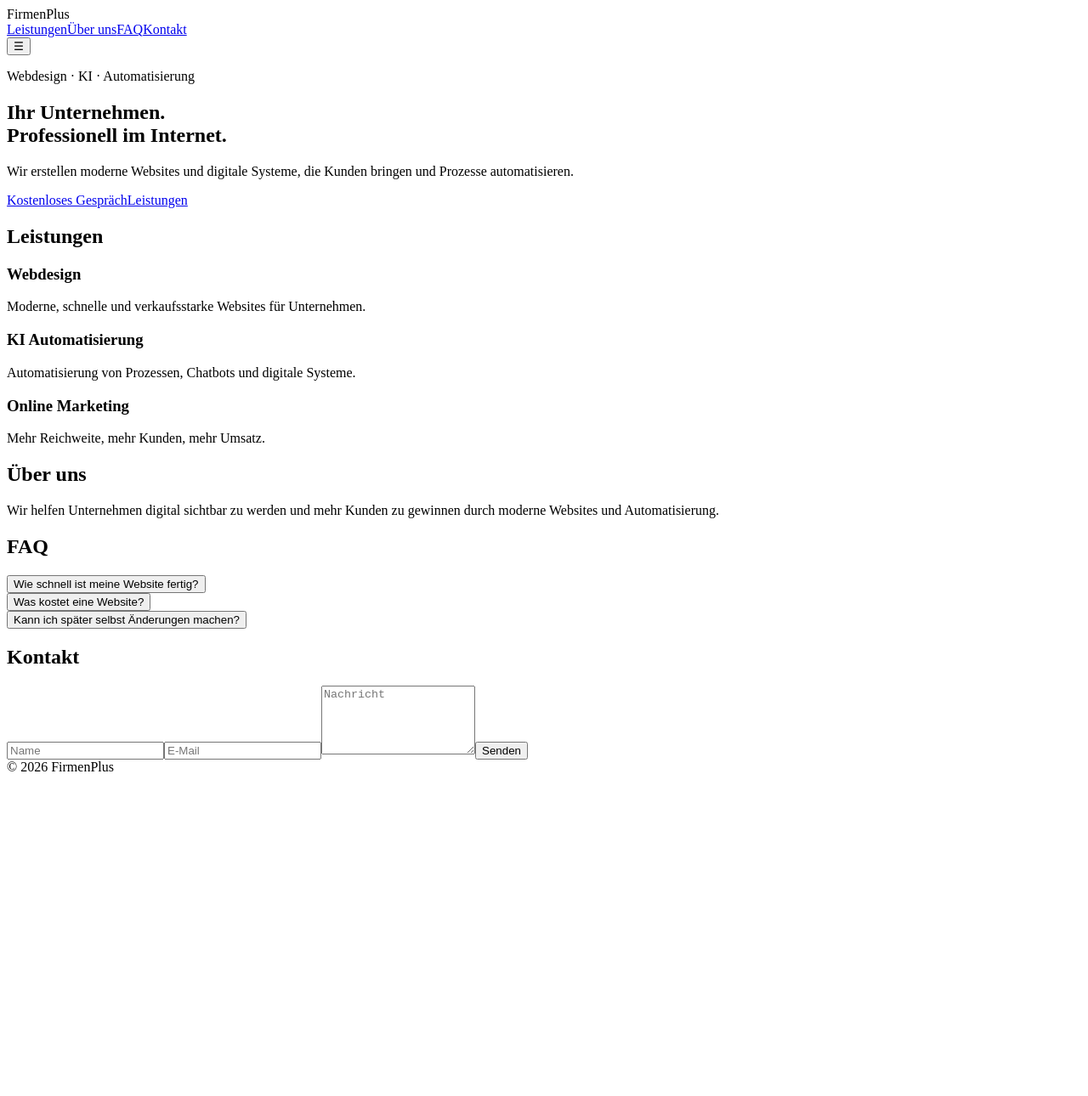
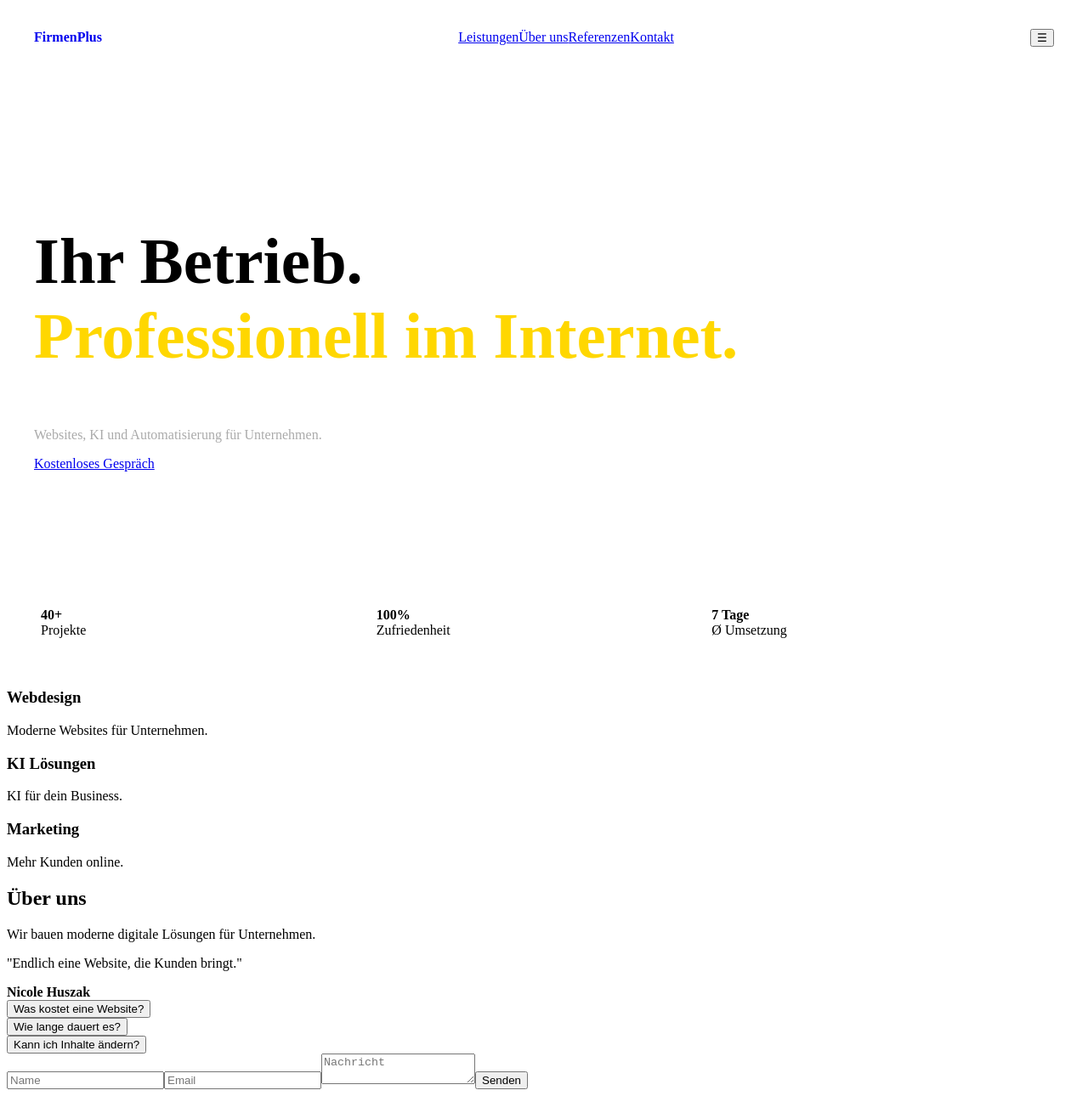
Before and after one commit to firmenauftritt/FirmenPlus, a React (Vite) app: page / in a window 1280 px wide. Shown: the whole page at 85% size. Before the commit the page ends 920 px from the top, so only its background shows below. Built offline with nearby package versions, Linux system fonts and the light colour scheme; the HTML template or start-up script is replaced by a standard one.

Commit message:
Update App.jsx

```diff
--- a/src/App.jsx
+++ b/src/App.jsx
@@ -2,144 +2,187 @@ import { useState, useEffect } from "react"
 
 export default function App() {
   const [scrolled, setScrolled] = useState(false)
-  const [mobileMenu, setMobileMenu] = useState(false)
+  const [mobileMenuOpen, setMobileMenuOpen] = useState(false)
   const [openFaq, setOpenFaq] = useState(null)
 
+  const [formData, setFormData] = useState({
+    name: "",
+    company: "",
+    email: "",
+    phone: "",
+    message: "",
+  })
+
+  const [formStatus, setFormStatus] = useState("idle")
+
   useEffect(() => {
-    const onScroll = () => setScrolled(window.scrollY > 50)
-    window.addEventListener("scroll", onScroll)
-    return () => window.removeEventListener("scroll", onScroll)
+    const handleScroll = () => setScrolled(window.scrollY > 60)
+    window.addEventListener("scroll", handleScroll, { passive: true })
+    return () => window.removeEventListener("scroll", handleScroll)
   }, [])
 
-  const services = [
+  const handleNavClick = (e) => {
+    const href = e.currentTarget.getAttribute("href")
+    if (href?.startsWith("#")) {
+      e.preventDefault()
+      const el = document.querySelector(href)
+      if (el) {
+        const top = el.getBoundingClientRect().top + window.scrollY - 80
+        window.scrollTo({ top, behavior: "smooth" })
+      }
+      setMobileMenuOpen(false)
+    }
+  }
+
+  const handleFormSubmit = async (e) => {
+    e.preventDefault()
+    setFormStatus("sending")
+
+    await fetch("/api/contact", {
+      method: "POST",
+      body: JSON.stringify(formData),
+    })
+
+    setFormStatus("success")
+  }
+
+  const navLinks = [
+    { href: "#leistungen", label: "Leistungen" },
+    { href: "#ueber-uns", label: "Über uns" },
+    { href: "#referenzen", label: "Referenzen" },
+    { href: "#kontakt", label: "Kontakt" },
+  ]
+
+  const SERVICES = [
+    { title: "Webdesign", subtitle: "Premium Websites", description: "Moderne Websites für Unternehmen.", bullets: ["SEO", "Schnell", "Mobil"] },
+    { title: "KI Lösungen", subtitle: "Automation", description: "KI für dein Business.", bullets: ["Chatbots", "Automationen", "24/7"] },
+    { title: "Marketing", subtitle: "Wachstum", description: "Mehr Kunden online.", bullets: ["Ads", "Social Media", "Branding"] },
+  ]
+
+  const TESTIMONIALS = [
     {
-      title: "Webdesign",
-      text: "Moderne, schnelle und verkaufsstarke Websites für Unternehmen.",
-    },
-    {
-      title: "KI Automatisierung",
-      text: "Automatisierung von Prozessen, Chatbots und digitale Systeme.",
-    },
-    {
-      title: "Online Marketing",
-      text: "Mehr Reichweite, mehr Kunden, mehr Umsatz.",
+      text: "Endlich eine Website, die Kunden bringt.",
+      name: "Nicole Huszak",
+      company: "Podologie Huszak",
+      since: "Kunde seit 2023",
     },
   ]
 
-  const faqs = [
-    {
-      q: "Wie schnell ist meine Website fertig?",
-      a: "In der Regel innerhalb weniger Tage bis 2 Wochen je nach Umfang.",
-    },
-    {
-      q: "Was kostet eine Website?",
-      a: "Das hängt vom Projekt ab. Nach einem Gespräch bekommst du einen festen Preis.",
-    },
-    {
-      q: "Kann ich später selbst Änderungen machen?",
-      a: "Ja, oder wir übernehmen die Betreuung komplett für dich.",
-    },
+  const FAQS = [
+    { q: "Was kostet eine Website?", a: "Individuell je nach Projekt." },
+    { q: "Wie lange dauert es?", a: "Meist 1–2 Wochen." },
+    { q: "Kann ich Inhalte ändern?", a: "Ja, jederzeit möglich." },
+  ]
+
+  const stats = [
+    { value: "40+", label: "Projekte" },
+    { value: "100%", label: "Zufriedenheit" },
+    { value: "7 Tage", label: "Ø Umsetzung" },
   ]
 
   return (
-    <div className="page">
+    <div style={{ background: "var(--bg-primary)" }}>
 
       {/* NAV */}
-      <header className={scrolled ? "nav scrolled" : "nav"}>
-        <div className="logo">FirmenPlus</div>
+      <nav className={`nav-container ${scrolled ? "nav-scrolled" : ""}`}>
+        <div style={{ maxWidth: "1200px", margin: "0 auto", padding: "0 2rem", height: "72px", display: "flex", alignItems: "center", justifyContent: "space-between" }}>
+          <a href="#" style={{ textDecoration: "none" }}>
+            <strong>FirmenPlus</strong>
+          </a>
 
-        <nav className={mobileMenu ? "menu open" : "menu"}>
-          <a href="#services">Leistungen</a>
-          <a href="#about">Über uns</a>
-          <a href="#faq">FAQ</a>
-          <a href="#contact">Kontakt</a>
+          <div className="hidden md:flex" style={{ gap: "2rem" }}>
+            {navLinks.map((l) => (
+              <a key={l.href} href={l.href} onClick={handleNavClick}>
+                {l.label}
+              </a>
+            ))}
+          </div>
+
+          <button className="md:hidden" onClick={() => setMobileMenuOpen(!mobileMenuOpen)}>
+            ☰
+          </button>
+        </div>
       </nav>
 
-        <button className="burger" onClick={() => setMobileMenu(!mobileMenu)}>
-          ☰
-        </button>
-      </header>
-
-      {/* HERO */}
-      <section className="hero">
-        <div className="hero-content">
-
-          <p className="tag">Webdesign · KI · Automatisierung</p>
-
-          <h1>
-            Ihr Unternehmen.<br />
-            <span>Professionell im Internet.</span>
+      {/* HERO (DEIN STYLE BEHALTEN) */}
+      <section className="hero-section">
+        <div style={{ maxWidth: "1200px", margin: "0 auto", padding: "120px 2rem" }}>
+          <h1 style={{ fontSize: "clamp(3rem, 6vw, 5rem)" }}>
+            Ihr Betrieb.<br />
+            <span style={{ color: "gold" }}>Professionell im Internet.</span>
           </h1>
 
-          <p className="sub">
-            Wir erstellen moderne Websites und digitale Systeme,
-            die Kunden bringen und Prozesse automatisieren.
+          <p style={{ maxWidth: "600px", color: "#aaa" }}>
+            Websites, KI und Automatisierung für Unternehmen.
           </p>
 
-          <div className="buttons">
-            <a className="btn" href="#contact">Kostenloses Gespräch</a>
-            <a className="btn ghost" href="#services">Leistungen</a>
-          </div>
-
+          <a className="btn-primary" href="#kontakt">
+            Kostenloses Gespräch
+          </a>
         </div>
       </section>
 
-      {/* SERVICES */}
-      <section id="services" className="section">
-        <h2>Leistungen</h2>
-
-        <div className="grid">
-          {services.map((s, i) => (
-            <div className="card" key={i}>
-              <h3>{s.title}</h3>
-              <p>{s.text}</p>
+      {/* STATS */}
+      <section>
+        <div style={{ display: "grid", gridTemplateColumns: "repeat(3,1fr)", padding: "40px" }}>
+          {stats.map((s) => (
+            <div key={s.label}>
+              <strong>{s.value}</strong>
+              <div>{s.label}</div>
             </div>
           ))}
         </div>
       </section>
 
+      {/* SERVICES */}
+      <section id="leistungen">
+        {SERVICES.map((s) => (
+          <div key={s.title}>
+            <h3>{s.title}</h3>
+            <p>{s.description}</p>
+          </div>
+        ))}
+      </section>
+
       {/* ABOUT */}
-      <section id="about" className="section dark">
+      <section id="ueber-uns">
         <h2>Über uns</h2>
-        <p>
-          Wir helfen Unternehmen digital sichtbar zu werden und mehr Kunden zu gewinnen
-          durch moderne Websites und Automatisierung.
-        </p>
+        <p>Wir bauen moderne digitale Lösungen für Unternehmen.</p>
+      </section>
+
+      {/* TESTIMONIAL */}
+      <section id="referenzen">
+        {TESTIMONIALS.map((t) => (
+          <div key={t.name}>
+            <p>"{t.text}"</p>
+            <strong>{t.name}</strong>
+          </div>
+        ))}
       </section>
 
       {/* FAQ */}
-      <section id="faq" className="section">
-        <h2>FAQ</h2>
-
-        <div className="faq">
-          {faqs.map((f, i) => (
-            <div key={i} className="faq-item">
+      <section>
+        {FAQS.map((f, i) => (
+          <div key={i}>
             <button onClick={() => setOpenFaq(openFaq === i ? null : i)}>
               {f.q}
             </button>
-
             {openFaq === i && <p>{f.a}</p>}
           </div>
         ))}
-        </div>
       </section>
 
       {/* CONTACT */}
-      <section id="contact" className="section">
-        <h2>Kontakt</h2>
-
-        <form className="form">
-          <input placeholder="Name" />
-          <input placeholder="E-Mail" />
-          <textarea placeholder="Nachricht" rows="5"></textarea>
-          <button className="btn">Senden</button>
+      <section id="kontakt">
+        <form onSubmit={handleFormSubmit}>
+          <input placeholder="Name" onChange={(e) => setFormData({ ...formData, name: e.target.value })} />
+          <input placeholder="Email" onChange={(e) => setFormData({ ...formData, email: e.target.value })} />
+          <textarea placeholder="Nachricht" onChange={(e) => setFormData({ ...formData, message: e.target.value })} />
+          <button type="submit">
+            {formStatus === "sending" ? "Senden..." : "Senden"}
+          </button>
         </form>
       </section>
-
-      {/* FOOTER */}
-      <footer className="footer">
-        © {new Date().getFullYear()} FirmenPlus
-      </footer>
 
     </div>
   )
```
Lines whose indentation alone changed are shown as unchanged.
